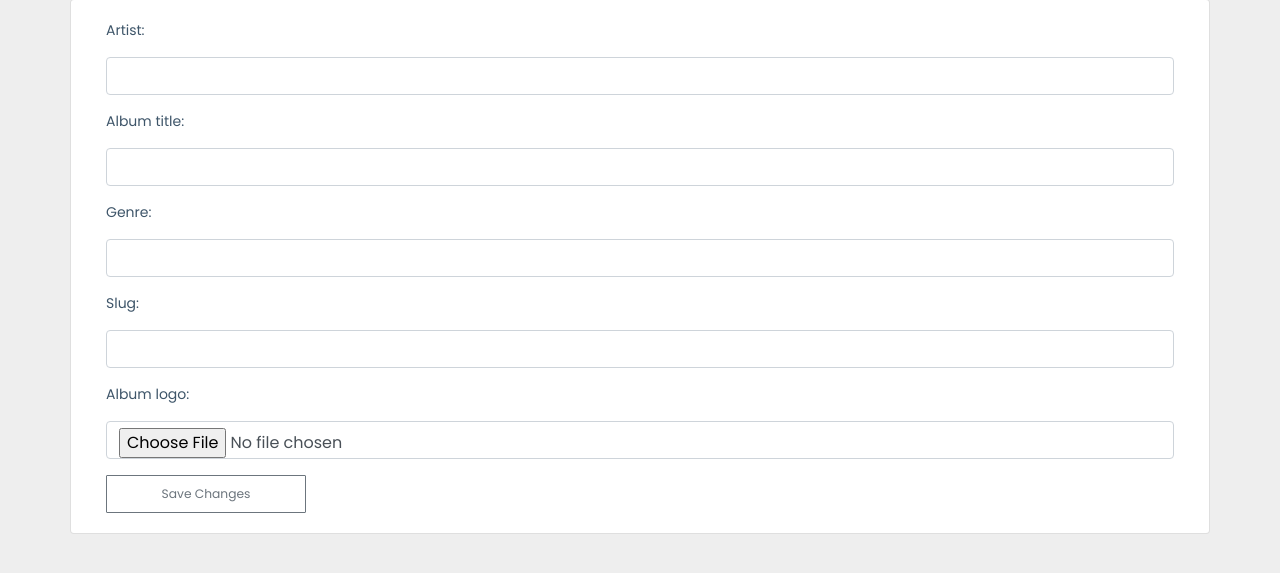
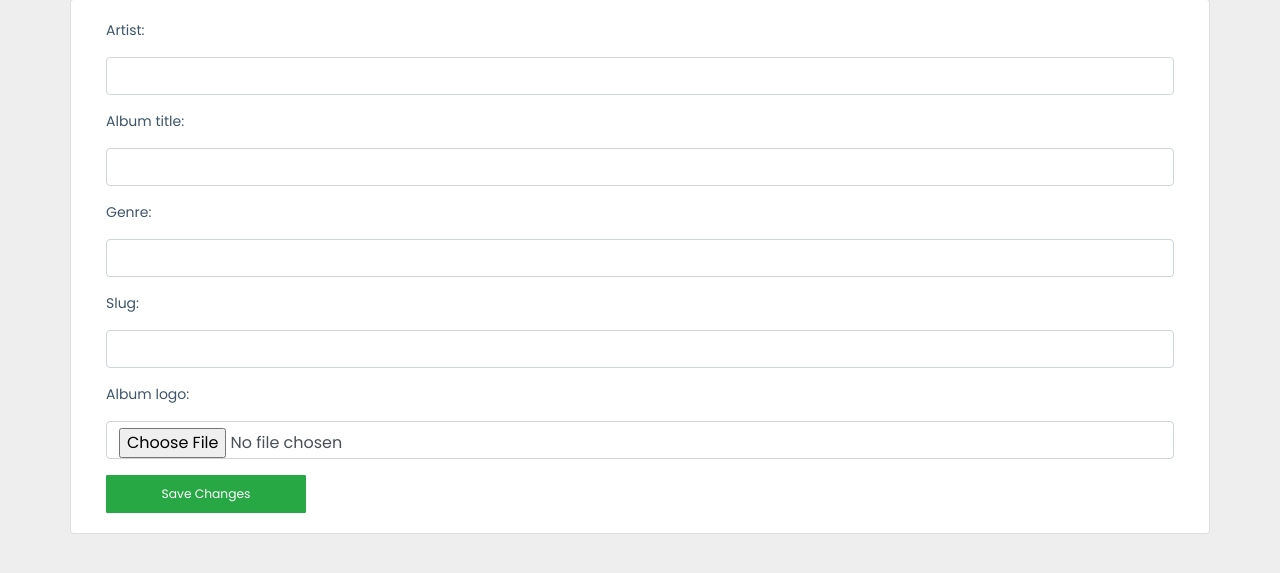
Before and after one commit to FREDVUNI/django-music-blog, a Django app: page /add/album in a window 1280 px wide. Shown: the part 81-654 px from the top of the page. Run offline with Django 3.2, Linux system fonts and the light colour scheme; some libraries are stand-ins or nearby versions.

Commit message:
chore: change button color

```diff
--- a/website/music/templates/music/album_form.html
+++ b/website/music/templates/music/album_form.html
@@ -17,7 +17,7 @@
 
                         {% include 'music/form-template.html' %}
 
-                        <button type="submit" class="btn btn-outline-secondary lg">
+                        <button type="submit" class="btn btn-success lg">
                             Save Changes
                         </button>
                     </form>
```
